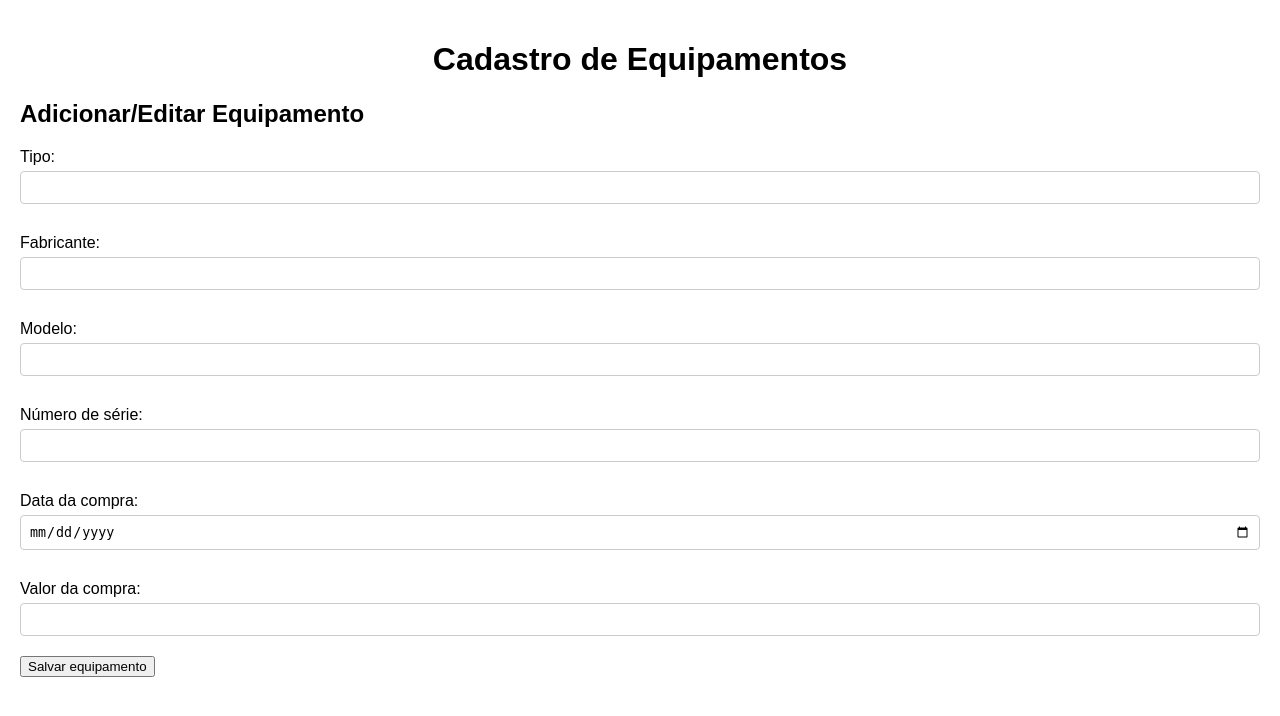
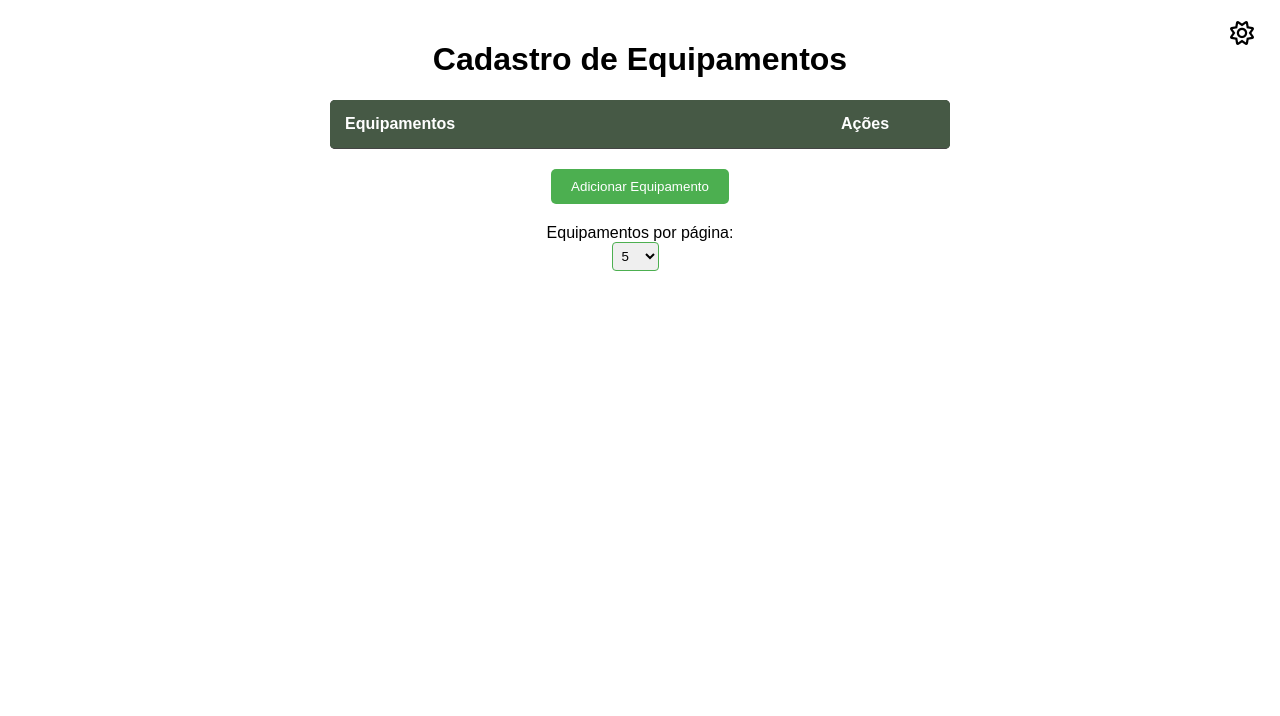
Before and after one commit to AlexandreDinizVeloso/desafio-arkmeds, a Django app: page / in a window 1280 px wide. Shown: the top 716 px of the page. Run offline with Django 3.2, Linux system fonts and the light colour scheme; data that the repository does not hold is empty.

Commit message:
add pagination, icons and changed positioning

```diff
--- a/arkmeds/equipamentos/templates/equipamentos/index.html
+++ b/arkmeds/equipamentos/templates/equipamentos/index.html
@@ -6,13 +6,30 @@
     <title>Gerenciamento de Equipamentos</title>
     {% load static %}
     <link rel="stylesheet" type="text/css" href="{% static 'equipamentos/css/style.css' %}">
+    <link rel="stylesheet" href="https://cdnjs.cloudflare.com/ajax/libs/font-awesome/6.0.0-beta3/css/all.min.css">
 </head>
 <body>
+    <button id="toggle-theme" class="theme-toggle">
+        <i class="far fa-sun" id="sun-icon"></i>
+        <i class="fas fa-moon" id="moon-icon"></i>
+    </button>
     <h1>Cadastro de Equipamentos</h1>
 
-    <ul id="equipamentos-list"></ul>
+    <div id="equipamentos-container">
+        <table id="equipamentos-table">
+            <thead>
+                <tr>
+                    <th id="th-equipamentos">Equipamentos</th>
+                    <th id="th-acao">Ações</th>
+                </tr>
+            </thead>
+            <tbody id="equipamentos-list"></tbody>
+        </table>
+    </div>
 
-    <div id="detalhes-equipamento" style="display: none;">
+    <div id="detalhes-equipamento" class="modal">
+        <div class="modal-content">
+            <span id="detalhes-close" class="close">&times;</span>
             <h2>Detalhes do equipamento</h2>
             <p id="detalhes-tipo"></p>
             <p id="detalhes-fabricante"></p>
@@ -20,10 +37,15 @@
             <p id="detalhes-numero-serie"></p>
             <p id="detalhes-data-compra"></p>
             <p id="detalhes-valor-compra"></p>
-        <button id="detalhes-btn">Fechar</button>
+        </div>
     </div>
 
-    <h2>Adicionar/Editar Equipamento</h2>
+    <button id="adicionar-btn">Adicionar Equipamento</button>
+
+    <div id="equipamento-form-container" class="modal">
+        <div class="modal-content">
+            <span id="form-close" class="close">&times;</span>
+            <h2 id="form-title">Adicionar Equipamento</h2>
             <form id="equipamento-form">
                 <input type="hidden" id="equipamento-id">
 
@@ -46,8 +68,23 @@
                 <input type="number" id="valor_compra"><br/>
 
                 <button type="button" id="salvar-btn">Salvar equipamento</button>
+            </form>
+        </div>
+    </div>
+
+    <div id="pagination">
+        <label for="items-per-page">Equipamentos por página:</label>
+        <select id="items-per-page">
+            <option selected value="5">5</option>
+            <option value="10">10</option>
+            <option value="15">15</option>
+            <option value="20">20</option>
+            <option value="25">25</option>
+            <option value="30">30</option>
+        </select>
+        <div id="pagination-buttons"></div>
+    </div>
 
     <script src="{% static 'equipamentos/js/main.js' %}"></script>
-    </form>
 </body>
 </html>
```
Lines whose indentation alone changed are shown as unchanged.
